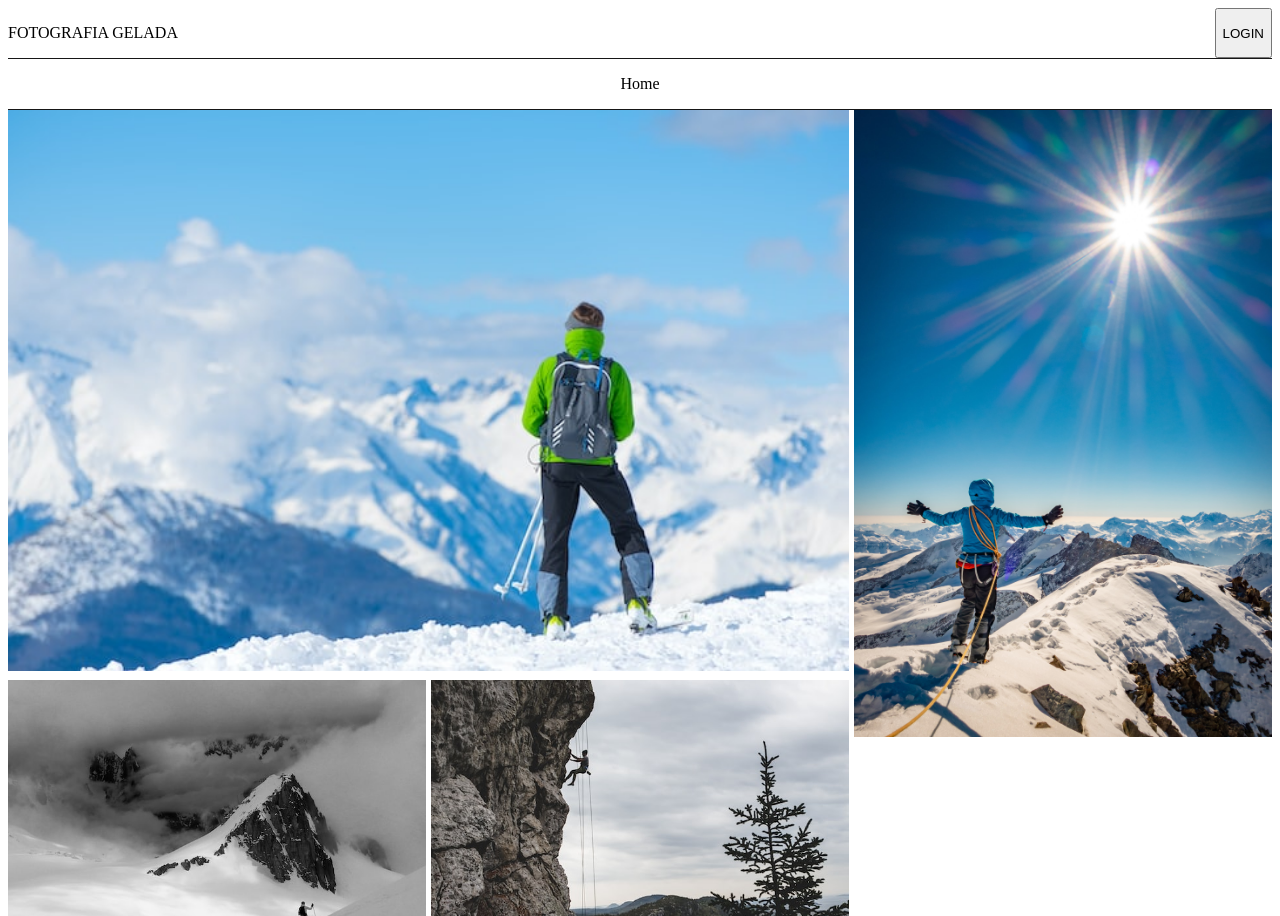
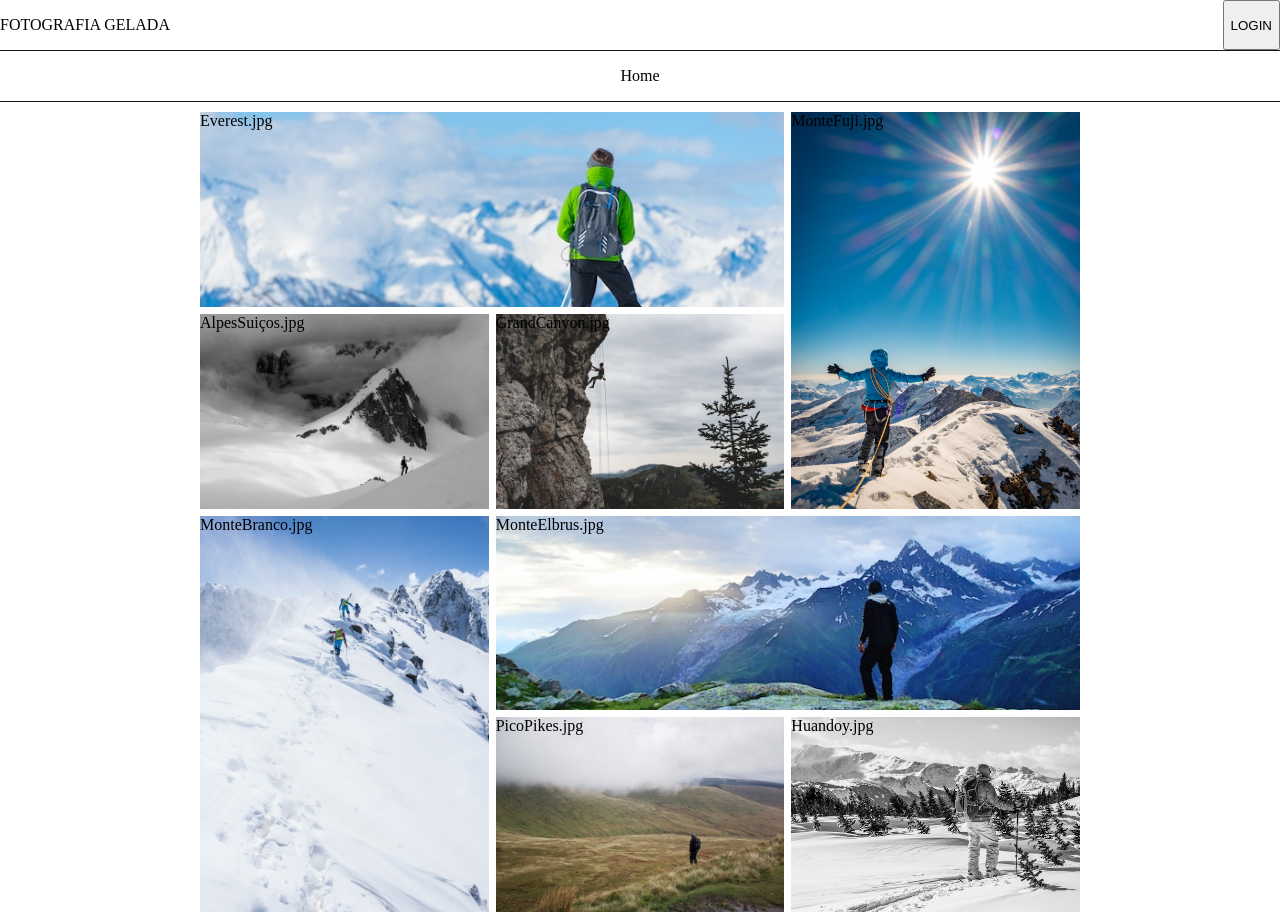
Before and after one commit to mariaelima73/fotografiaGelada, a website: page public/index.html in a window 1280 px wide. Shown: the top 916 px of the page. Drawn offline with Linux system fonts and the light colour scheme.

Commit message:
dia 04 -2

```diff
--- a/public/index.html
+++ b/public/index.html
@@ -17,48 +17,31 @@
     <div class="menu">
         <p>Home</p>
     </div>
-    <div>
-        <div class="mainimg1">
-
-            <div class="image1">
-                <img src="imagens/Everest.jpg" alt="">
-                <!-- everest.jpg -->
+    <div class="parent">
+        <div class="div1">
+            Everest.jpg
         </div>
-            <div class="image2">
-                <img src="imagens/AlpesSuiços.jpg" alt="">
-                <!-- alpessuicos.jpg -->
+        <div class="div2">
+            AlpesSuiços.jpg
         </div>
-            <div class="image3">
-                <img src="imagens/GrandCanyon.jpg" alt="">
-                <!-- grandcanyon.jpg -->
+        <div class="div3">
+            GrandCanyon.jpg
         </div>
-            <div class="image4">
-                <img src="imagens/MonteFuji.jpg" alt="">
-                <!-- montefuji.jpg -->
+        <div class="div4">
+            MonteFuji.jpg
         </div>
+        <div class="div5">
+            MonteBranco.jpg
         </div>
-
-
-
-
-        <!-- <div class="mainimg1">
-            <div class="image5">
-                montebranco.jpg
+        <div class="div6">
+            MonteElbrus.jpg
         </div>
-            <div class="threeimg1">
-                <div class="image6">
-                    monteelbrus.jpg
+        <div class="div7">
+            PicoPikes.jpg
         </div>
-                <div class="twoimg1">
-                    <div class="image7">
-                        picopikes.jpg
+        <div class="div8">
+            Huandoy.jpg
         </div>
-                    <div class="image8">
-                        huandoy.jpg
-                    </div>
-                </div>
-            </div>
-        </div> -->
     </div>
     <footer>
         <div class="rodape">
--- a/public/style.css
+++ b/public/style.css
@@ -1,3 +1,6 @@
+body{
+    margin: 0;
+}
 .cabecalho, .rsocial, .rodape{
     display: flex;
     justify-content: space-between;
@@ -13,103 +16,49 @@
     background-color: rgb(22, 22, 22);
     color: rgb(255, 255, 255);
 }
-/* .image1 {
-    background-image: url('imagens/Everest.jpg');
-    width: 100%;
-    height: 640px;
-    background-size: 100%;
-    background-repeat: no-repeat;
-    background-position: 100%;
-    margin: 10px 15px 15px 90px; cdbe
-}
-.image2 {
-    background-image: url('imagens/AlpesSuiços.jpg');
-    width: 50%;
-    height: 640px;
-    background-size: 120%;
-    background-repeat: no-repeat;
-    background-position: 100%;
-    margin: 15px 15px 15px 10px;
-}
-.image3 {
-    background-image: url('imagens/GrandCanyon.jpg');
-    width: 50%;
-    height: 640px;
-    background-size: 120%;
-    background-repeat: no-repeat;
-    background-position: 100%;
-    margin: 15px;
-}
-.image4 {
-    background-image: url('imagens/MonteFuji.jpg');
-    width: 33.3%;
-    height: 1310px;
-    background-size: 120%;
-    background-repeat: no-repeat;
-    background-position: 80%;
-    margin: 10px 10px 15px 15px;
-} */
-/* .image5 {
-    background-image: url('imagens/MonteBranco.jpg');
-    width: 32.5%;
-    height: 1310px;
-    background-size: 110%;
-    background-repeat: no-repeat;
-    background-position: 80%;
-    margin: 10px 10px 15px 10px;
-}
-.image6 {
-    background-image: url('imagens/MonteElbrus.jpg');
-    width: 98.5%;
-    height: 640px;
-    background-size: 100%;
-    background-repeat: no-repeat;
-    background-position: 100%;
-    margin: 15px 10px 15px 15px;
-}
-.image7 {
-    background-image: url('imagens/PicoPikes.jpg');
-    width: 66%;
-    height: 640px;
-    background-size: 120%;
-    background-repeat: no-repeat;
-    background-position: 100%;
-    margin: 15px 15px 10px 15px;
-}
-.image8 {
-    background-image: url('imagens/Huandoy.jpg');
-    width: 66%;
-    height: 640px;
-    background-size: 140%;
-    background-repeat: no-repeat;
-    background-position: 100%;
-    margin: 15px;
-} */
-/* .twoimg1 {
-    display: flex;
-}
-.threeimg1 {
-    width: 66%;
-}
-.mainimg1 {
-    margin-top: 10px;
-    margin-bottom: 10px;
-    display: flex;
-    width: 100%;
-    justify-content: space-evenly;
-} */
-.mainimg1 {
+.parent {
+    height: 100vh;
+    margin: 10px 200px 10px 200px;
     display: grid;
     grid-template-columns: repeat(3, 1fr);
-    grid-template-rows: repeat(2, 1fr);
-    grid-column-gap: 5px;
-    grid-row-gap: 5px;
-    }
-
-.image1 { grid-area: 1 / 1 / 2 / 3; }
-.image2 { grid-area: 2 / 1 / 3 / 2; }
-.image3 { grid-area: 2 / 2 / 3 / 3; }
-.image4 { grid-area: 1 / 3 / 3 / 4; }
-.mainimg1 img {
-    width: 100%;
+    grid-template-rows: repeat(4, 1fr);
+    grid-column-gap: 7px;
+    grid-row-gap: 7px;
 }
+.parent div{
+    background-size: cover;
+    background-repeat: no-repeat;
+    background-position: center center;
+}
+.div1 {
+    grid-area: 1 / 1 / 2 / 3;
+    background-image: url('imagens/Everest.jpg');
+}
+.div2 {
+    grid-area: 2 / 1 / 3 / 2;
+    background-image: url('imagens/AlpesSuiços.jpg');
+}
+.div3 {
+    grid-area: 2 / 2 / 3 / 3;
+    background-image: url('imagens/GrandCanyon.jpg');
+}
+.div4 {
+    grid-area: 1 / 3 / 3 / 4;
+    background-image: url('imagens/MonteFuji.jpg');
+}
+.div5 {
+    grid-area: 3 / 1 / 5 / 2;
+    background-image: url('imagens/MonteBranco.jpg');
+}
+.div6 {
+    grid-area: 3 / 2 / 4 / 4;
+    background-image: url('imagens/MonteElbrus.jpg');
+}
+.div7 {
+    grid-area: 4 / 2 / 5 / 3;
+    background-image: url('imagens/PicoPikes.jpg');
+}
+.div8 {
+    grid-area: 4 / 3 / 5 / 4;
+    background-image: url('imagens/Huandoy.jpg');
+}
```
Also changed, not shown: 2 other files. Lines whose indentation alone changed are shown as unchanged.
